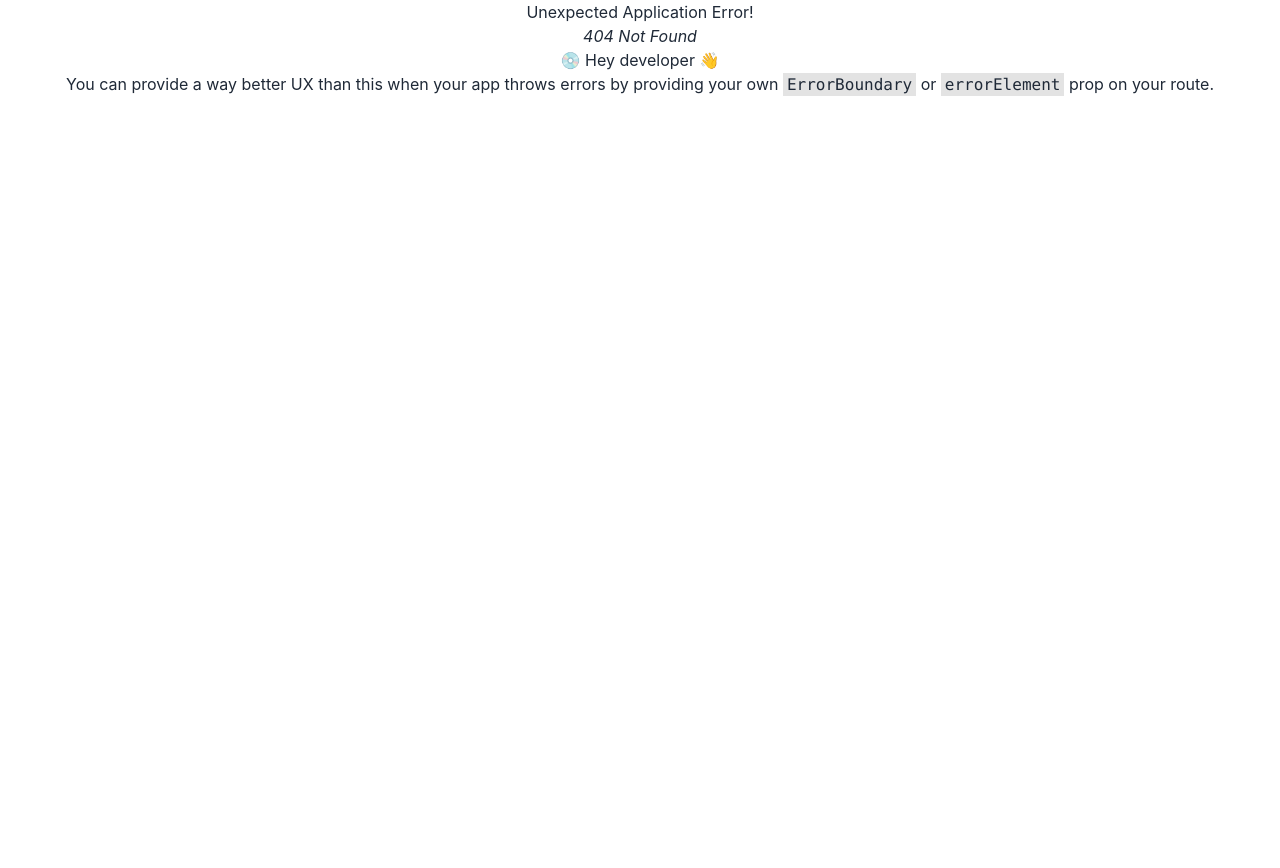
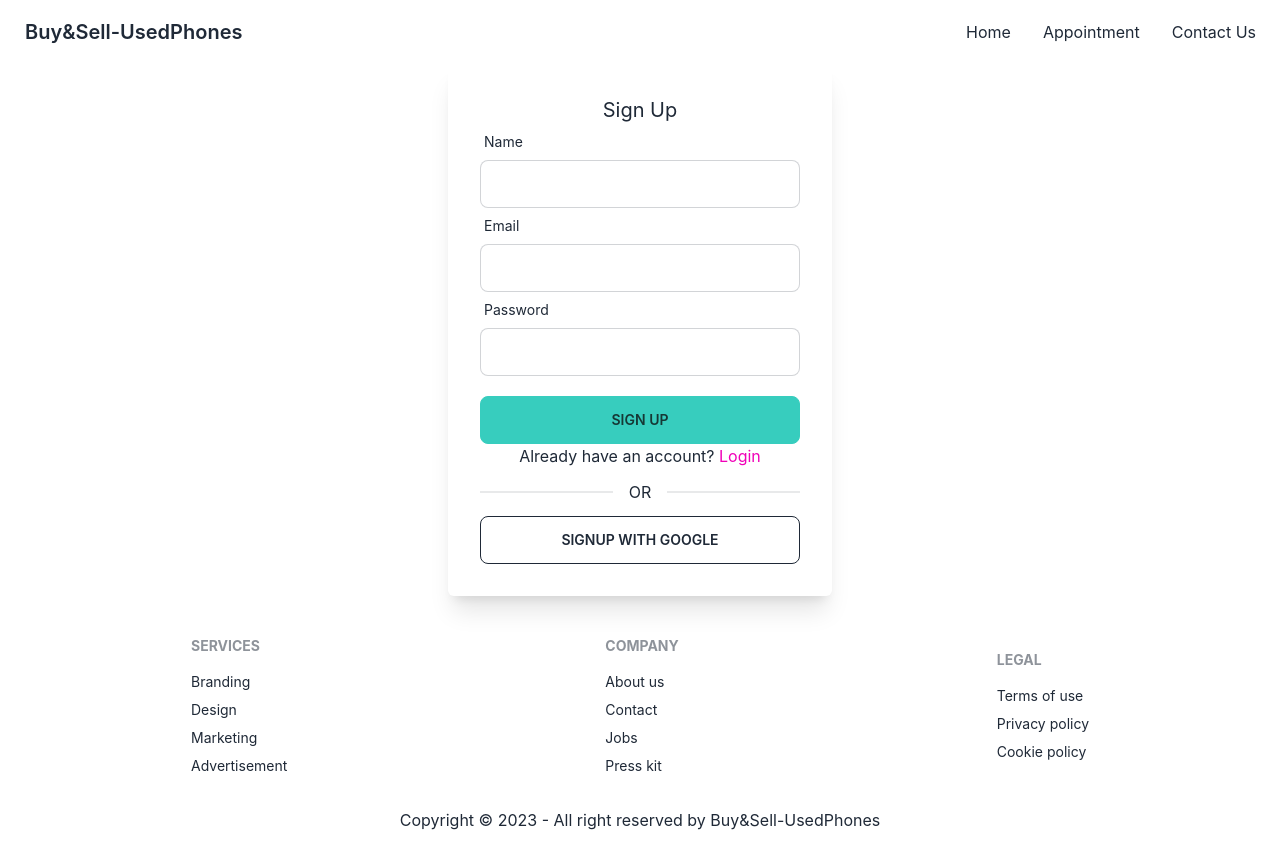
Before and after one commit to hachinrayhan/used-products-resale-client, a React (Create React App) app: page /signup in a window 1280 px wide. Before the commit this address had no page. Shown: the top 868 px of the page. Before the commit the page ends 800 px from the top, so only its background shows below. Built offline with nearby package versions, Linux system fonts and the light colour scheme.

Commit message:
login and signup page created

```diff
--- a/package.json
+++ b/package.json
@@ -9,6 +9,7 @@
     "daisyui": "^2.42.1",
     "react": "^18.2.0",
     "react-dom": "^18.2.0",
+    "react-hook-form": "^7.39.6",
     "react-hot-toast": "^2.4.0",
     "react-router-dom": "^6.4.3",
     "react-scripts": "5.0.1",
--- a/src/pages/Home/Categories.js
+++ b/src/pages/Home/Categories.js
@@ -0,0 +1,11 @@
+import React from 'react';
+
+const Categories = () => {
+    return (
+        <div>
+
+        </div>
+    );
+};
+
+export default Categories;
--- /dev/null
+++ b/src/pages/login/Login.js
@@ -0,0 +1,76 @@
+import React, { useContext, useState } from 'react';
+import { useForm } from "react-hook-form";
+import { Link, useLocation, useNavigate } from 'react-router-dom';
+// import { AuthContext } from '../../contexts/AuthProvider';
+// import useToken from '../../hooks/useToken';
+// import PasswordResetModal from './PasswordResetModal';
+
+const Login = () => {
+    // const { loginUser } = useContext(AuthContext);
+    const [error, setError] = useState('');
+    const { register, formState: { errors }, handleSubmit } = useForm();
+
+    // const [userEmail, setUserEmail] = useState('');
+    // const [token] = useToken(userEmail);
+
+    const navigate = useNavigate();
+    const location = useLocation();
+    const from = location.state?.from?.pathname || "/";
+
+    // if (token) {
+    //     navigate(from, { replace: true });
+    // }
+
+    const handleLogin = (data, e) => {
+        setError('');
+        // loginUser(data.email, data.password)
+        //     .then(result => {
+        //         const user = result.user;
+        //         console.log(user);
+        //         setUserEmail(data.email);
+        //         alert('login successful');
+        //         e.target.reset();
+
+        //     })
+        //     .catch(err => {
+        //         console.log(err);
+        //         setError(err.message)
+        //     })
+    };
+
+    return (
+        <div className='w-full max-w-sm mx-auto shadow-xl p-8 rounded-md'>
+            <h2 className='text-xl'>Login</h2>
+            <form onSubmit={handleSubmit(handleLogin)} className='form-control'>
+                {/* Email */}
+                <label className="label">
+                    <span className="label-text">Email</span>
+                </label>
+                <input type="email" {...register("email", { required: true })} className="input input-bordered w-full max-w-sm" />
+                {errors.email?.type === 'required' && <p role="alert" className='text-red-700'>Email is required</p>}
+
+                {/* Password */}
+                <label className="label">
+                    <span className="label-text">Password</span>
+                </label>
+                <input type="password" {...register("password", { required: true, minLength: { value: 6, message: 'Password must be at least 6 characters' } })} className="input input-bordered w-full max-w-sm" />
+                {/* Password Reset Button */}
+                <label className="label">
+                    <label className="label-text-alt btn btn-xs btn-link no-underline" htmlFor="resetPassword">Forgot Password?</label>
+                </label>
+                <p className='text-red-700'>{errors?.password?.message}</p>
+                {errors.password?.type === 'required' && <p role="alert" className='text-red-700'>Password is required</p>}
+                {error && <p className='text-red-700'>{error}</p>}
+
+                {/* Submit */}
+                <input type="submit" value="Login" className='btn btn-accent w-full max-w-sm' />
+                <p>New to Buy&Sell? <Link to={'/signup'} className="text-secondary">Create a new account</Link></p>
+                <div className="divider">OR</div>
+            </form>
+            <button className="btn btn-outline w-full max-w-sm">Continue With Google</button>
+            {/* <PasswordResetModal></PasswordResetModal> */}
+        </div>
+    );
+};
+
+export default Login;
--- /dev/null
+++ b/src/pages/login/Signup.js
@@ -0,0 +1,92 @@
+import React, { useContext, useState } from 'react';
+import { useForm } from 'react-hook-form';
+import toast from 'react-hot-toast';
+import { Link, useNavigate } from 'react-router-dom';
+// import { AuthContext } from '../../contexts/AuthProvider';
+// import useToken from '../../hooks/useToken';
+
+const Signup = () => {
+    // const { createUser, updateUser } = useContext(AuthContext);
+    const [error, setError] = useState('');
+    const { register, handleSubmit, formState: { errors } } = useForm();
+    const [userEmail, setUserEmail] = useState('');
+    // const [token] = useToken(userEmail);
+    const navigate = useNavigate();
+
+
+    // if (token) {
+    //     navigate('/');
+    // }
+
+    const handleSignup = (data, e) => {
+        // setError('');
+        // createUser(data.email, data.password)
+        //     .then(result => {
+        //         const user = result.user;
+        //         updateUser({ displayName: data.name })
+        //             .then(() => {
+        //                 saveUser(data.name, data.email);
+        //             })
+        //             .catch(err => console.log(err))
+        //         console.log(user);
+        //         e.target.reset();
+        //         toast.success('SignUp Successful');
+        //     })
+        //     .catch(err => {
+        //         console.log(err);
+        //         setError(err.message);
+        //     })
+    };
+
+    const saveUser = (name, email) => {
+        const user = { name, email };
+        fetch(`http://localhost:5000/users`, {
+            method: 'POST',
+            headers: {
+                'content-type': 'application/json'
+            },
+            body: JSON.stringify(user)
+        })
+            .then(res => res.json())
+            .then(data => {
+                console.log(data);
+                setUserEmail(email);
+            })
+    };
+
+    return (
+        <div className='w-full max-w-sm mx-auto shadow-xl p-8 rounded-md'>
+            <h2 className='text-xl'>Sign Up</h2>
+            <form onSubmit={handleSubmit(handleSignup)} className='form-control'>
+                {/* Name */}
+                <label className="label">
+                    <span className="label-text">Name</span>
+                </label>
+                <input type="text" {...register("name", { required: "Name is required" })} className="input input-bordered w-full max-w-sm" />
+                {errors.name && <p className='text-red-700'>{errors.name?.message}</p>}
+
+                {/* Email */}
+                <label className="label">
+                    <span className="label-text">Email</span>
+                </label>
+                <input type="email" {...register("email", { required: "Email is required" })} className="input input-bordered w-full max-w-sm" />
+                {errors.email && <p className='text-red-700'>{errors.email?.message}</p>}
+
+                {/* Password */}
+                <label className="label">
+                    <span className="label-text">Password</span>
+                </label>
+                <input type="password" {...register("password", { required: "Password is required", minLength: { value: 6, message: 'Password must be at least 6 characters' } })} className="input input-bordered w-full max-w-sm" />
+                {errors.password && <p className='text-red-700'>{errors.password?.message}</p>}
+                {/* Submit button */}
+                {error && <p className='text-red-700'>{error}</p>}
+                <input type="submit" value="Sign Up" className='btn btn-accent w-full max-w-sm mt-5' />
+                <p>Already have an account? <Link to={'/login'} className="text-secondary">Login</Link></p>
+                <div className="divider">OR</div>
+            </form>
+            <button className="btn btn-outline w-full max-w-sm">SignUp With Google</button>
+        </div>
+    );
+};
+
+export default Signup;
```
Also changed, not shown: src/routes/Routes.js (+10 -0 lines), 1 other file (tests, documents, lock files or other folders).
